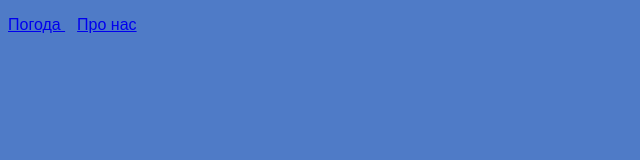
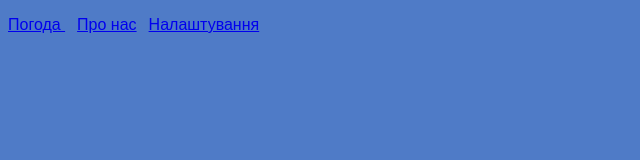
Before and after one commit to haskelcurry/vue-weather, a Vue app: page /#/settings in a window 1280 px wide. Before the commit this address had no page. Shown: the top 160 px of the page, without its empty margins (0-640 px from the left). Built offline with nearby package versions, Linux system fonts and the light colour scheme.

Commit message:
page setting

```diff
--- a/src/App.vue
+++ b/src/App.vue
@@ -7,6 +7,7 @@ export default {
   <p class="nav">
     <router-link to="/">Погода </router-link>
     <router-link to="/about">Про нас</router-link>
+    <router-link to="/settings">Налаштування</router-link>
   </p>
   <router-view></router-view>
 </template>
--- a/src/main.js
+++ b/src/main.js
@@ -3,12 +3,14 @@ import { createRouter, createWebHashHistory } from 'vue-router';
 import Weather from './pages/Weather.vue';
 import About from './pages/About.vue';
 import App from './App.vue';
+import Settings from './pages/Settings.vue';
 
 import './styles/main.css';
 
 const routes = [
   { path: '/', component: Weather },
-  { path: '/about', component: About }
+  { path: '/about', component: About },
+  { path: '/settings', component: Settings }
 ];
 
 const router = createRouter({
--- /dev/null
+++ b/src/pages/Settings.vue
@@ -0,0 +1,6 @@
+<template>
+  <p></p>
+</template>
+
+<style scoped>
+</style>
```
